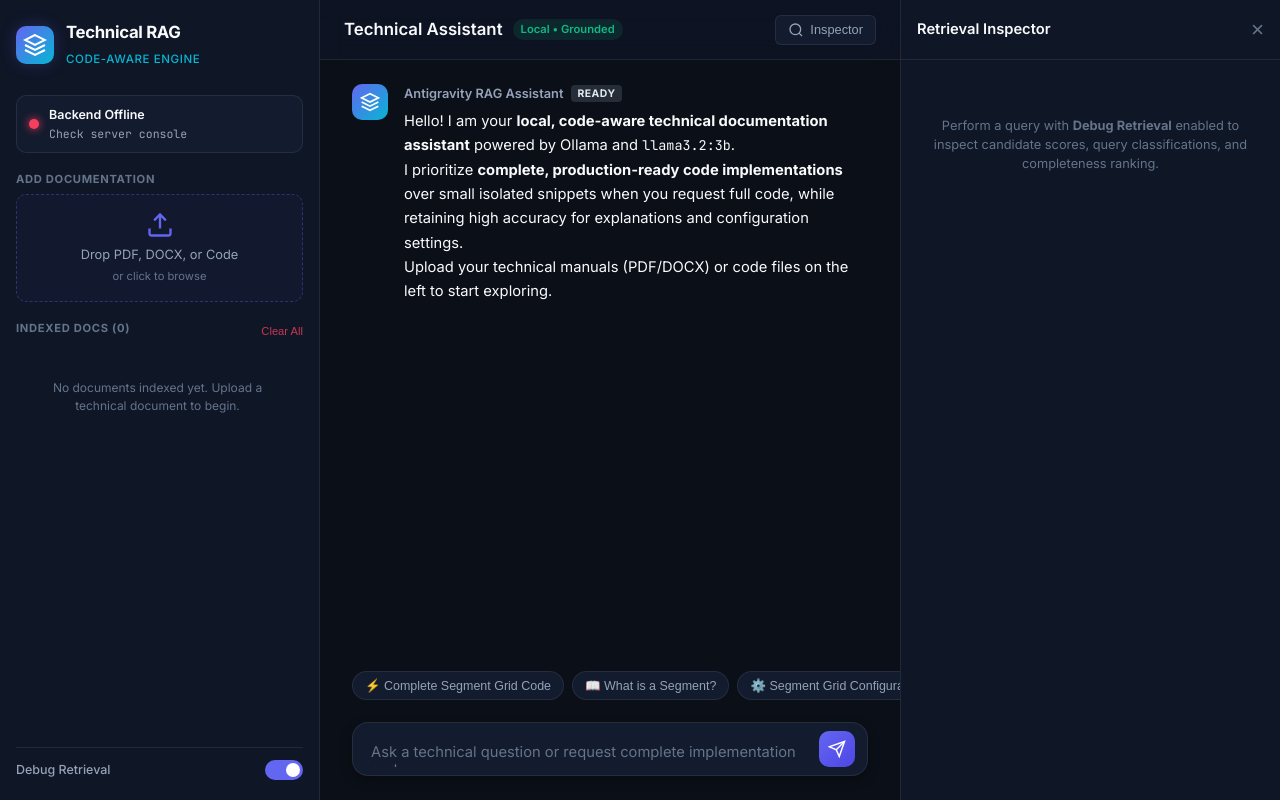
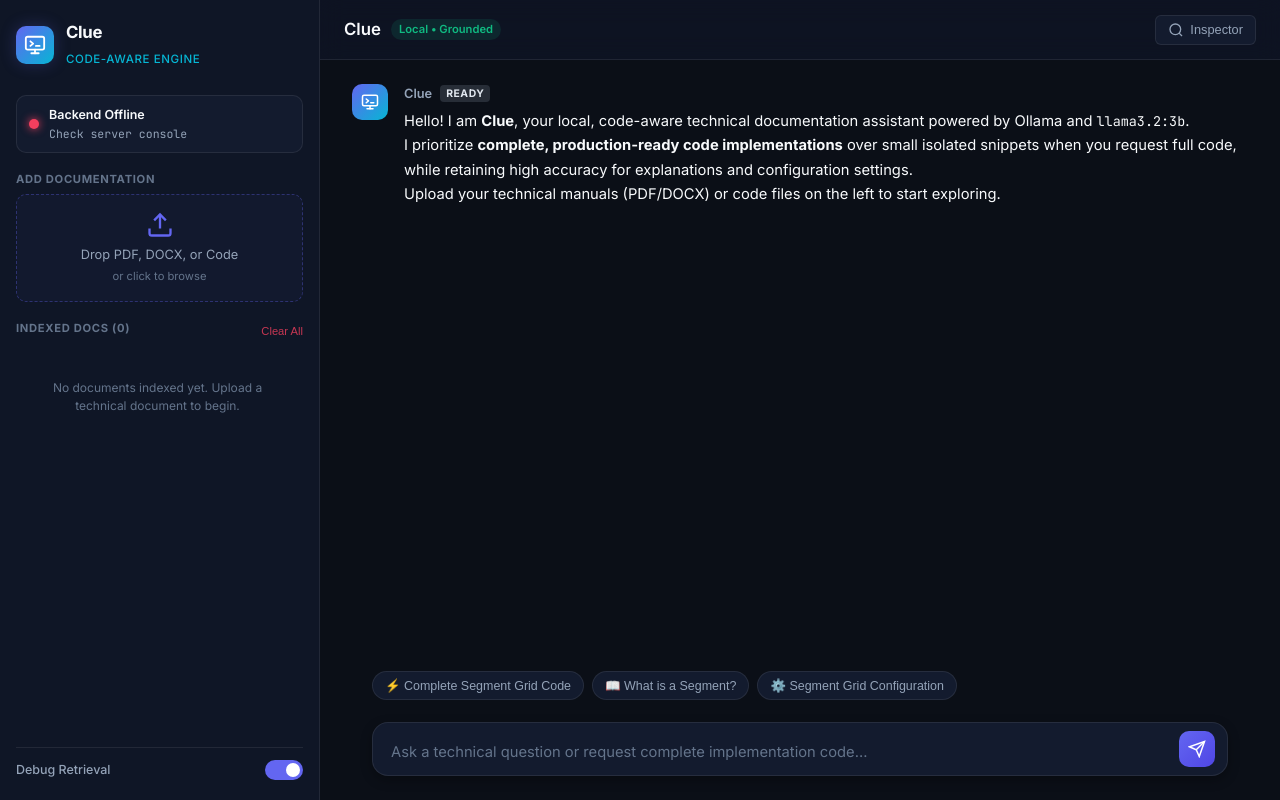
Before and after one commit to gungun-gupta/Clue-RAG-assistant, a plain HTML site: page frontend/index.html in a window 1280 px wide. Drawn offline with nearby package versions, Linux system fonts and the light colour scheme; files that its build step writes are made by us from their sources; no server answers; files whose address does not match are found by name.

Commit message:
Update branding to Clue, add computer terminal logo, and close inspector by default

```diff
--- a/frontend/app.js
+++ b/frontend/app.js
@@ -93,7 +93,7 @@
 
     // Debug drawer toggle
     openDebugBtn.addEventListener("click", () => {
-        debugDrawer.classList.remove("closed");
+        debugDrawer.classList.toggle("closed");
     });
 
     closeDebugBtn.addEventListener("click", () => {
@@ -323,7 +323,6 @@
                         // Populate debug drawer if debug data returned
                         if (parsed.debug_info) {
                             renderDebugData(parsed.debug_info);
-                            debugDrawer.classList.remove("closed");
                         }
                     } else if (parsed.event === "token") {
                         accumulatedTokens += parsed.token;
@@ -375,15 +374,17 @@
     msg.className = "message assistant-message";
     msg.innerHTML = `
         <div class="message-avatar">
-            <svg width="20" height="20" viewBox="0 0 24 24" fill="none" stroke="currentColor" stroke-width="2">
-                <polygon points="12 2 2 7 12 12 22 7 12 2"></polygon>
-                <polyline points="2 17 12 22 22 17"></polyline>
-                <polyline points="2 12 12 17 22 12"></polyline>
+            <svg width="18" height="18" viewBox="0 0 24 24" fill="none" stroke="currentColor" stroke-width="2" stroke-linecap="round" stroke-linejoin="round">
+                <rect x="2" y="3" width="20" height="14" rx="2" ry="2"></rect>
+                <line x1="8" y1="21" x2="16" y2="21"></line>
+                <line x1="12" y1="17" x2="12" y2="21"></line>
+                <polyline points="7 8 10 10.5 7 13"></polyline>
+                <line x1="13" y1="13" x2="17" y2="13"></line>
             </svg>
         </div>
         <div class="message-body">
             <div class="message-meta">
-                <span class="sender-name">Antigravity RAG</span>
+                <span class="sender-name">Clue</span>
                 <span class="query-badge-container"></span>
             </div>
             <div class="message-content markdown-body">
--- a/frontend/index.html
+++ b/frontend/index.html
@@ -3,7 +3,7 @@
 <head>
     <meta charset="UTF-8">
     <meta name="viewport" content="width=device-width, initial-scale=1.0">
-    <title>Technical Doc RAG — Code-Aware Assistant</title>
+    <title>Clue — Code-Aware Assistant</title>
     <!-- Fonts -->
     <link rel="preconnect" href="https://fonts.googleapis.com">
     <link rel="preconnect" href="https://fonts.gstatic.com" crossorigin>
@@ -18,14 +18,16 @@
         <aside class="sidebar">
             <div class="brand">
                 <div class="brand-icon">
-                    <svg width="24" height="24" viewBox="0 0 24 24" fill="none" stroke="currentColor" stroke-width="2">
-                        <polygon points="12 2 2 7 12 12 22 7 12 2"></polygon>
-                        <polyline points="2 17 12 22 22 17"></polyline>
-                        <polyline points="2 12 12 17 22 12"></polyline>
+                    <svg width="22" height="22" viewBox="0 0 24 24" fill="none" stroke="currentColor" stroke-width="2" stroke-linecap="round" stroke-linejoin="round">
+                        <rect x="2" y="3" width="20" height="14" rx="2" ry="2"></rect>
+                        <line x1="8" y1="21" x2="16" y2="21"></line>
+                        <line x1="12" y1="17" x2="12" y2="21"></line>
+                        <polyline points="7 8 10 10.5 7 13"></polyline>
+                        <line x1="13" y1="13" x2="17" y2="13"></line>
                     </svg>
                 </div>
                 <div>
-                    <h2>Technical RAG</h2>
+                    <h2>Clue</h2>
                     <span class="subtitle">Code-Aware Engine</span>
                 </div>
             </div>
@@ -90,7 +92,7 @@
             <!-- Header bar -->
             <header class="chat-header">
                 <div class="chat-title-group">
-                    <h1>Technical Assistant</h1>
+                    <h1>Clue</h1>
                     <span class="header-tag">Local • Grounded</span>
                 </div>
                 <div class="header-actions">
@@ -109,19 +111,21 @@
                 <!-- Welcome greeting -->
                 <div class="message assistant-message">
                     <div class="message-avatar">
-                        <svg width="20" height="20" viewBox="0 0 24 24" fill="none" stroke="currentColor" stroke-width="2">
-                            <polygon points="12 2 2 7 12 12 22 7 12 2"></polygon>
-                            <polyline points="2 17 12 22 22 17"></polyline>
-                            <polyline points="2 12 12 17 22 12"></polyline>
+                        <svg width="18" height="18" viewBox="0 0 24 24" fill="none" stroke="currentColor" stroke-width="2" stroke-linecap="round" stroke-linejoin="round">
+                            <rect x="2" y="3" width="20" height="14" rx="2" ry="2"></rect>
+                            <line x1="8" y1="21" x2="16" y2="21"></line>
+                            <line x1="12" y1="17" x2="12" y2="21"></line>
+                            <polyline points="7 8 10 10.5 7 13"></polyline>
+                            <line x1="13" y1="13" x2="17" y2="13"></line>
                         </svg>
                     </div>
                     <div class="message-body">
                         <div class="message-meta">
-                            <span class="sender-name">Antigravity RAG Assistant</span>
+                            <span class="sender-name">Clue</span>
                             <span class="query-badge badge-info">READY</span>
                         </div>
                         <div class="message-content markdown-body">
-                            <p>Hello! I am your <strong>local, code-aware technical documentation assistant</strong> powered by Ollama and <code>llama3.2:3b</code>.</p>
+                            <p>Hello! I am <strong>Clue</strong>, your local, code-aware technical documentation assistant powered by Ollama and <code>llama3.2:3b</code>.</p>
                             <p>I prioritize <strong>complete, production-ready code implementations</strong> over small isolated snippets when you request full code, while retaining high accuracy for explanations and configuration settings.</p>
                             <p>Upload your technical manuals (PDF/DOCX) or code files on the left to start exploring.</p>
                         </div>
@@ -161,7 +165,7 @@
         </main>
 
         <!-- Right Side: Retrieval Inspector / Debug Panel -->
-        <aside class="debug-drawer" id="debug-drawer">
+        <aside class="debug-drawer closed" id="debug-drawer">
             <div class="debug-header">
                 <h3>Retrieval Inspector</h3>
                 <button class="close-btn" id="close-debug-btn">&times;</button>
```
Also changed, not shown: 1 other file.
